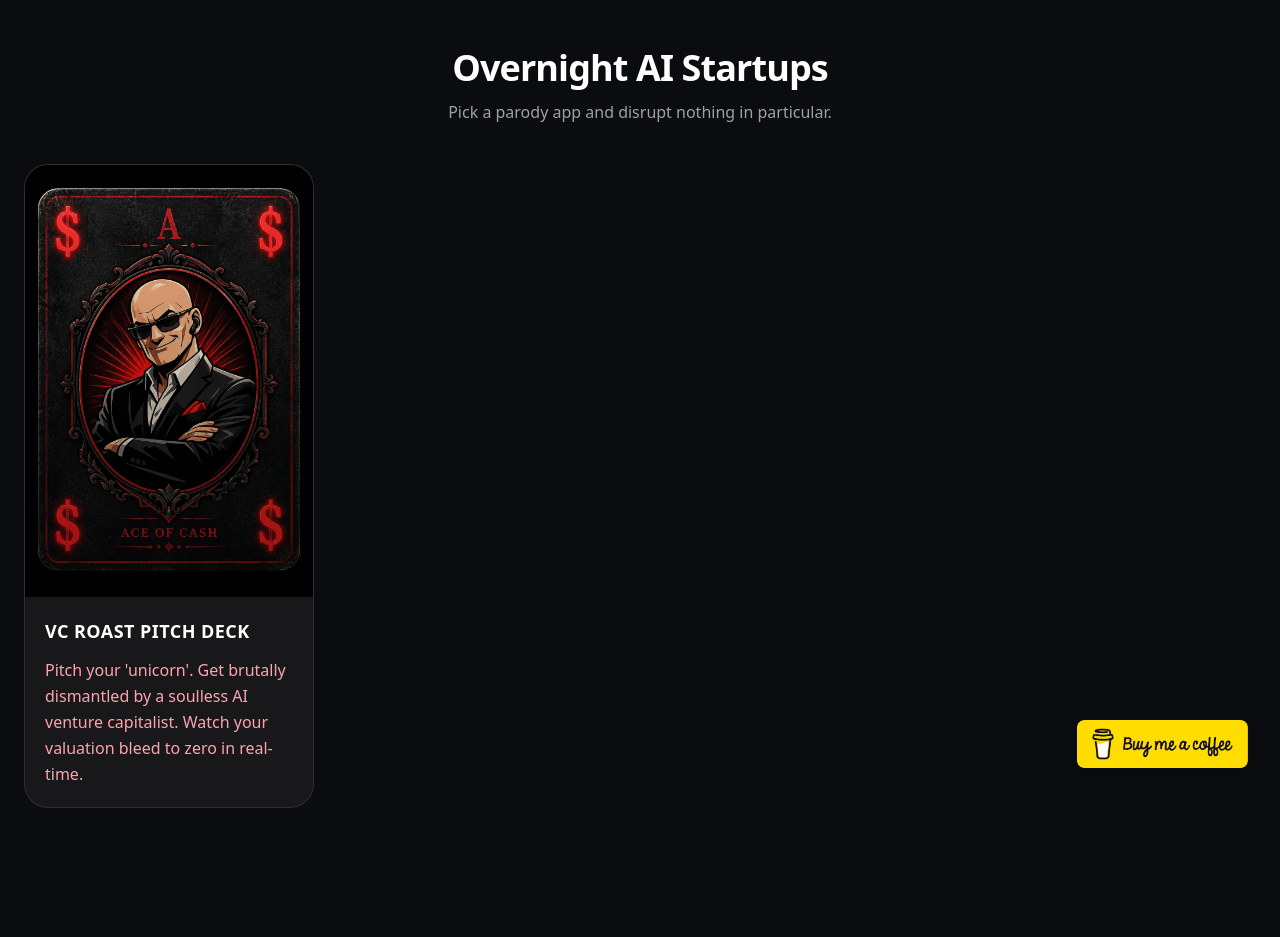
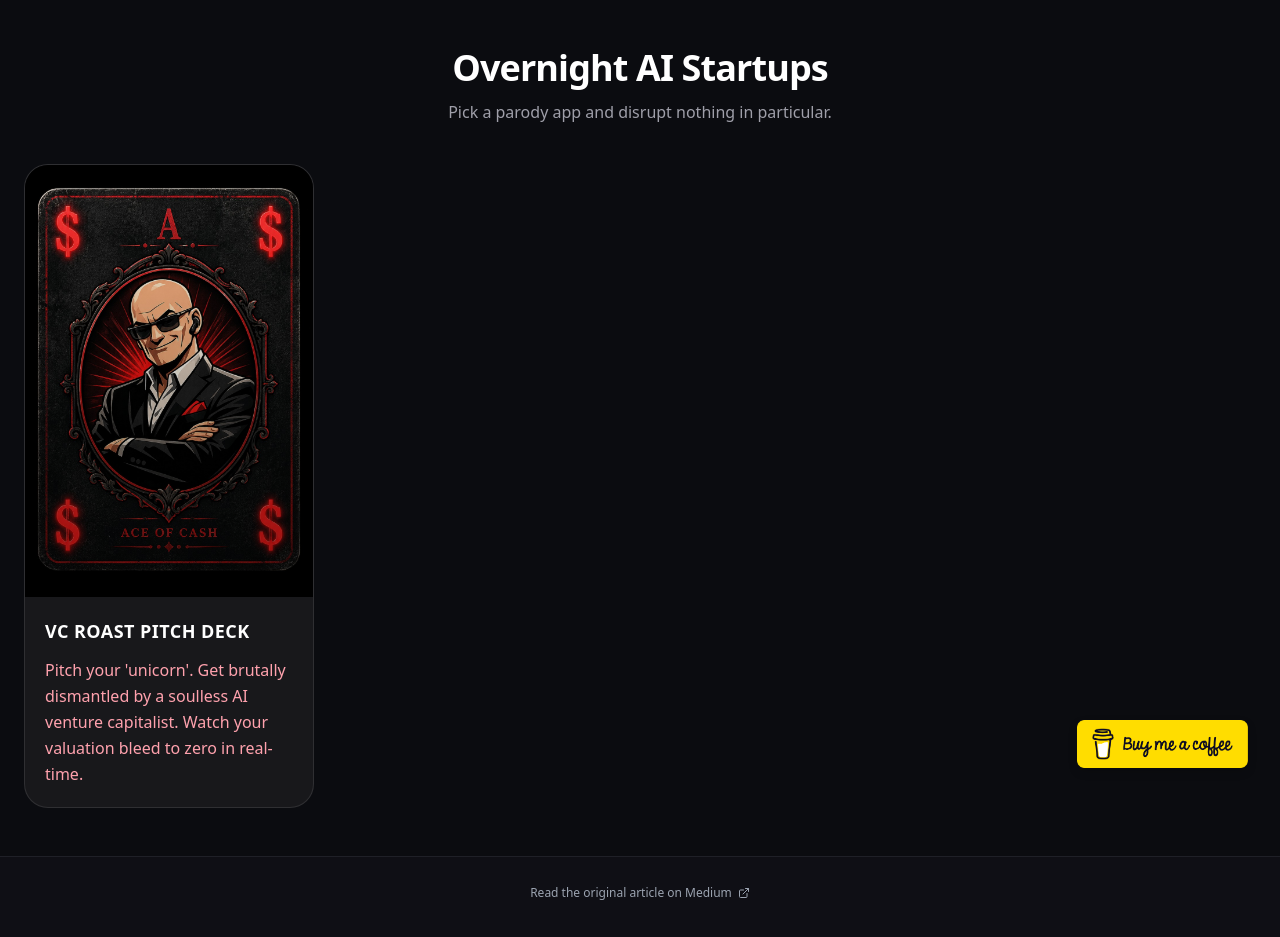
Before and after one commit to roman-kulish/overnight-ai-startup, a React (Vite) app: page / in a window 1280 px wide. Before the commit the page ends 856 px from the top, so only its background shows below. Built offline with nearby package versions, Linux system fonts and the light colour scheme.

Commit message:
feat(shell): add footer linking to original Medium article
Add a subtle footer to AppShell linking to the Medium article that
inspired the experiment: mortgage-vs-the-machine-inside-the-youtube-overnight-ai-startup-grift

```diff
--- a/src/components/AppShell.tsx
+++ b/src/components/AppShell.tsx
@@ -1,4 +1,5 @@
 import { Link, Outlet, useLocation } from 'react-router'
+import { ExternalLink } from 'lucide-react'
 
 function AppShell() {
   const location = useLocation()
@@ -26,6 +27,20 @@ function AppShell() {
         <Outlet />
       </main>
 
+      <footer className="border-t border-border/60 bg-panel/40 pb-20 pt-6 md:pb-8">
+        <div className="mx-auto flex max-w-6xl items-center justify-center gap-2 px-6 text-center text-xs text-muted">
+          <a
+            href="https://medium.com/@roman.kulish/mortgage-vs-the-machine-inside-the-youtube-overnight-ai-startup-grift-8b3833f24146"
+            target="_blank"
+            rel="noopener noreferrer"
+            className="inline-flex items-center gap-1.5 rounded-md px-2 py-1 transition hover:text-accent-glow focus-visible:outline-none focus-visible:ring-2 focus-visible:ring-accent/40"
+          >
+            <span>Read the original article on Medium</span>
+            <ExternalLink className="h-3 w-3" aria-hidden="true" />
+          </a>
+        </div>
+      </footer>
+
       <a
         href="https://buymeacoffee.com/romanko"
         target="_blank"
```
